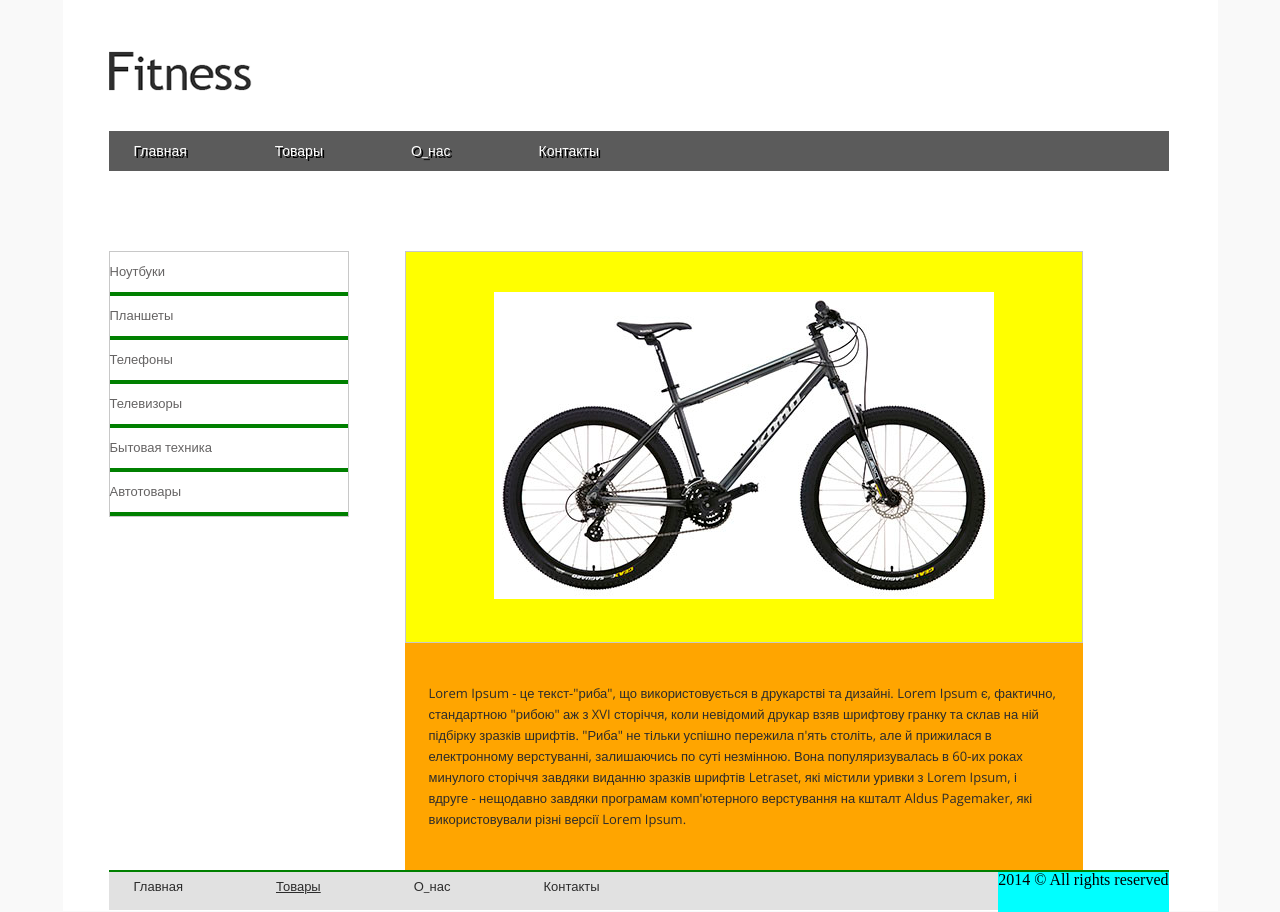
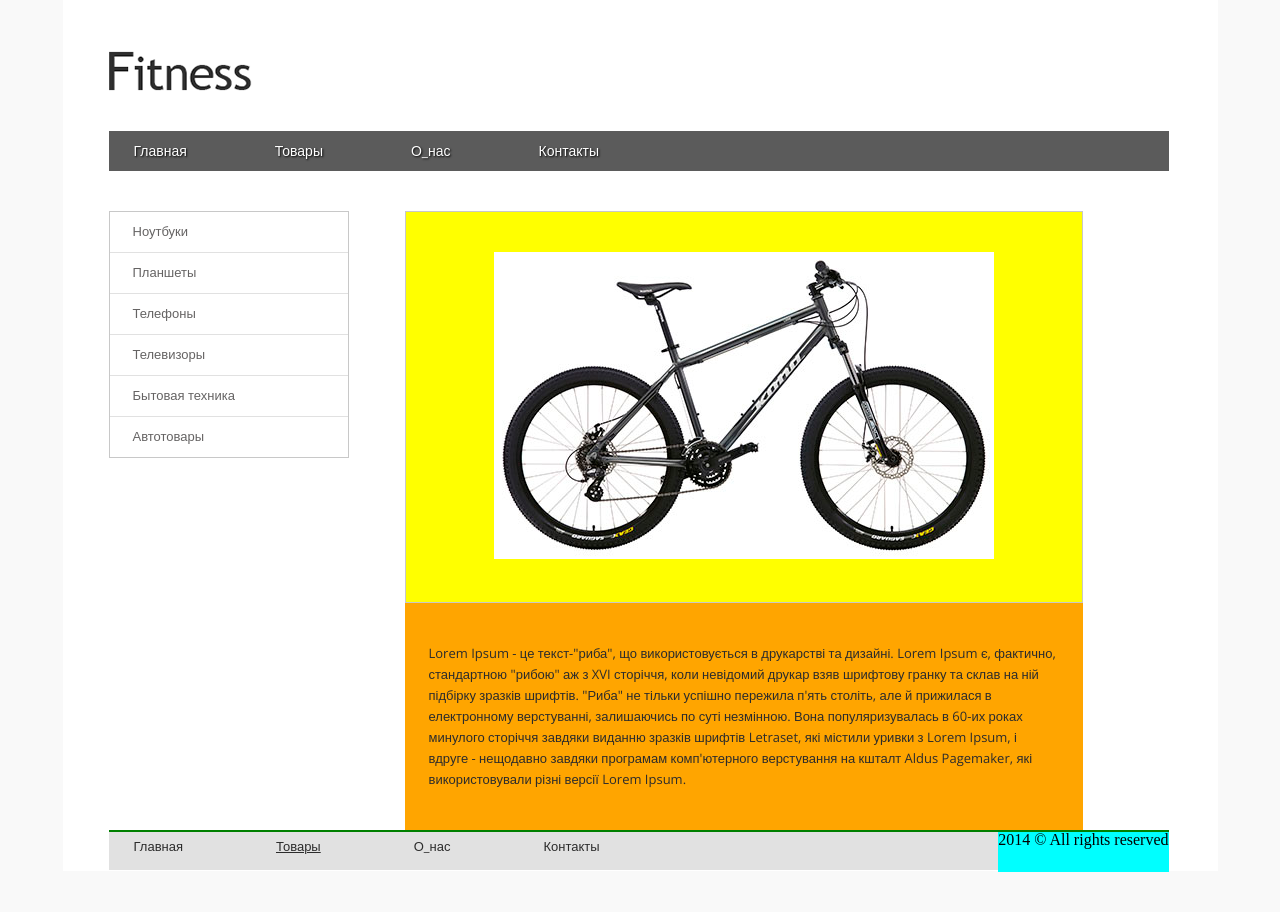
Before and after one commit to grinature/gofe-m03, a plain HTML site: page index.html in a window 1280 px wide. After the commit the page ends 872 px from the top, so only its background shows below. Drawn offline with nearby package versions, Linux system fonts and the light colour scheme.

Commit message:
I've corrected the left sidebar layout

```diff
--- a/css/style.css
+++ b/css/style.css
@@ -91,7 +91,7 @@ body {
   color: rgba(255, 255, 255, 1.0);
 
   text-decoration: none;
-  text-shadow: 2px 2px rgba(0, 0, 0, 1.0);
+  text-shadow: 1px 1px 2px rgba(0, 0, 0, 1.0);
 }
 
 .menu_header a:hover {
@@ -103,7 +103,8 @@ body {
 }
 
 .wrapper_center {
-  padding-top: 40px;
+/* It's just a test */
+/*  padding-top: 40px;*/
 }
 
 .wrapper_left {
@@ -118,10 +119,19 @@ body {
 .menu-01 {
   width: 238px;
   border: 1px solid rgba(200, 200, 200, 1.0);
-
 /*  line-height: 40px;*/
 
 /*  color: rgba(200, 200, 200, 1.0);*/
+}
+
+.menu-01 li {
+
+  border-bottom: 1px solid rgba(225, 225, 225, 1.0);
+}
+
+.menu-01 li:last-child {
+/*  border-bottom-style: none;*/
+  border-bottom: 0px solid rgba(225, 225, 225, 0);
 }
 
 .menu-01 a {
@@ -129,26 +139,28 @@ body {
   display: block;
 /*  line-height: 40px;*/
 
-  border-bottom: 1px solid rgba(200, 200, 200, 1.0);
+/*  border-bottom: 1px solid rgba(200, 200, 200, 1.0);
 
-  border-bottom: 1px solid blue;
+  border-bottom: 1px solid blue;*/
 
   color: rgba(101, 99, 99, 1.0);
 
   font: 13px/40px "Open-Sans", Arial, sans-serif;
   text-decoration: none;
-
+  text-indent: 23px;
 }
 
-.menu-01 li a:last-child {
+/*.menu-01 li a:last-child {
   border-bottom: 1px solid transparent;
   border-bottom: 4px solid green;
 
-}
+}*/
 
 .menu-01 a:hover {
   background-color: rgba(249, 249, 249, 1.0);
   color: rgba(44, 44, 44, 1.0);
+
+  text-indent: 35px;
 }
 
 .main {
```
